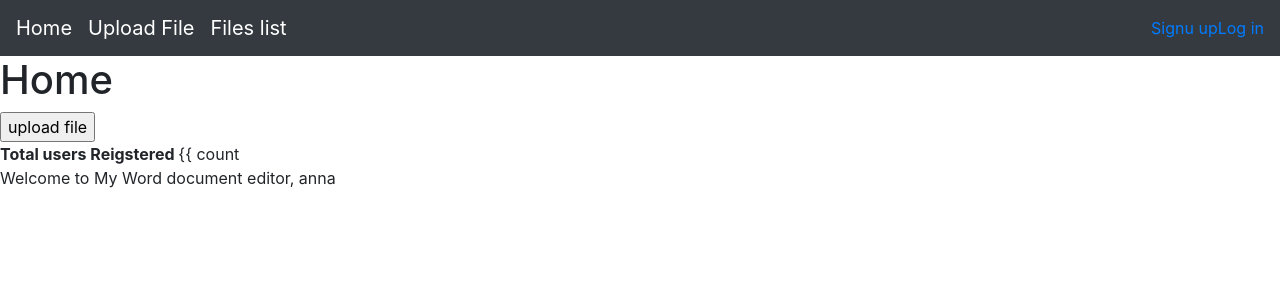
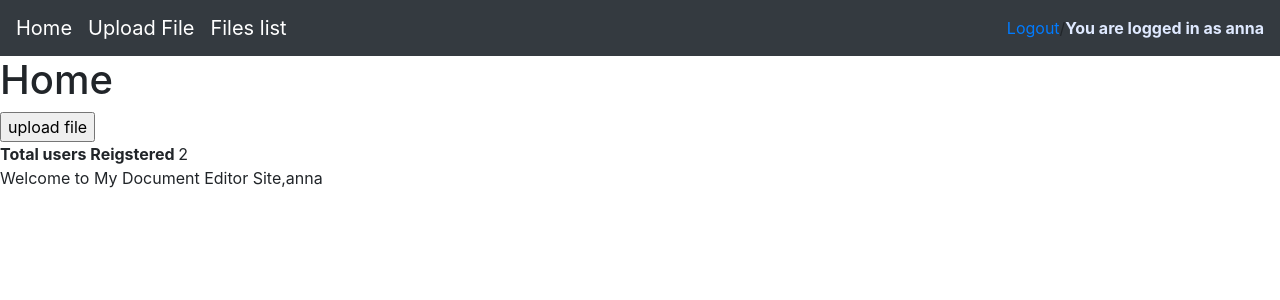
Before and after one commit to Arabyan/N_pr1, a Django app: page / in a window 1280 px wide. Shown: the top 300 px of the page. Run offline with Django 3.2, Linux system fonts and the light colour scheme; a user stored in the database is signed in; data comes from the database, SQL or seed files in the repository; both versions use the stored data as it was after the commit; some libraries are stand-ins or nearby versions.

Commit message:
Loggin logout dissapearing functionality

```diff
--- a/blanks/templates/base.html
+++ b/blanks/templates/base.html
@@ -43,10 +43,15 @@
           </li>
 
       </ul>
-      <a href="{% url 'signup' %}"> Signu up <br> </a>
+      {% if user.is_authenticated %}
+      <a href="{% url 'logout' %}"> Logout </a>/
+      <strong ><font color="DFE9FF"> You are logged in as {{ user.username }}</font></strong>
+      {% else %}
+      <a href="{% url 'signup' %}"> Signu up <br> </a>/
+         <a href="{% url 'login' %}"> Log in <br></a>/
 
+      {% endif %}
 
-      <a href="{% url 'login' %}"> Log in</a>
 
 
 
--- a/blanks/templates/blanks/home.html
+++ b/blanks/templates/blanks/home.html
@@ -4,6 +4,6 @@
     <form action="{% url 'upload_files' %}">
             <input type="submit" value="upload file" />
     </form>
-    <strong>Total users Reigstered </strong> {{ count
-    <p>Welcome to My Word document editor, {{ user.username }} </p>
+    <strong>Total users Reigstered </strong> {{ count }}
+    <p>Welcome to My  Document Editor Site,{% if user.is_authenticated %}{{ user.username }} {% else %} visitor{% endif %} </p>
 {% endblock %}
--- a/my_pdf/settings.py
+++ b/my_pdf/settings.py
@@ -132,3 +132,4 @@ MEDIA_URL = '/media/'
 PRIVATE_STORAGE_ROOT = os.path.join(BASE_DIR, 'private')
 
 LOGIN_REDIRECT_URL = 'Home'
+LOGOUT_REDIRECT_URL = 'Home'
```
Also changed, not shown: db.sqlite3.
